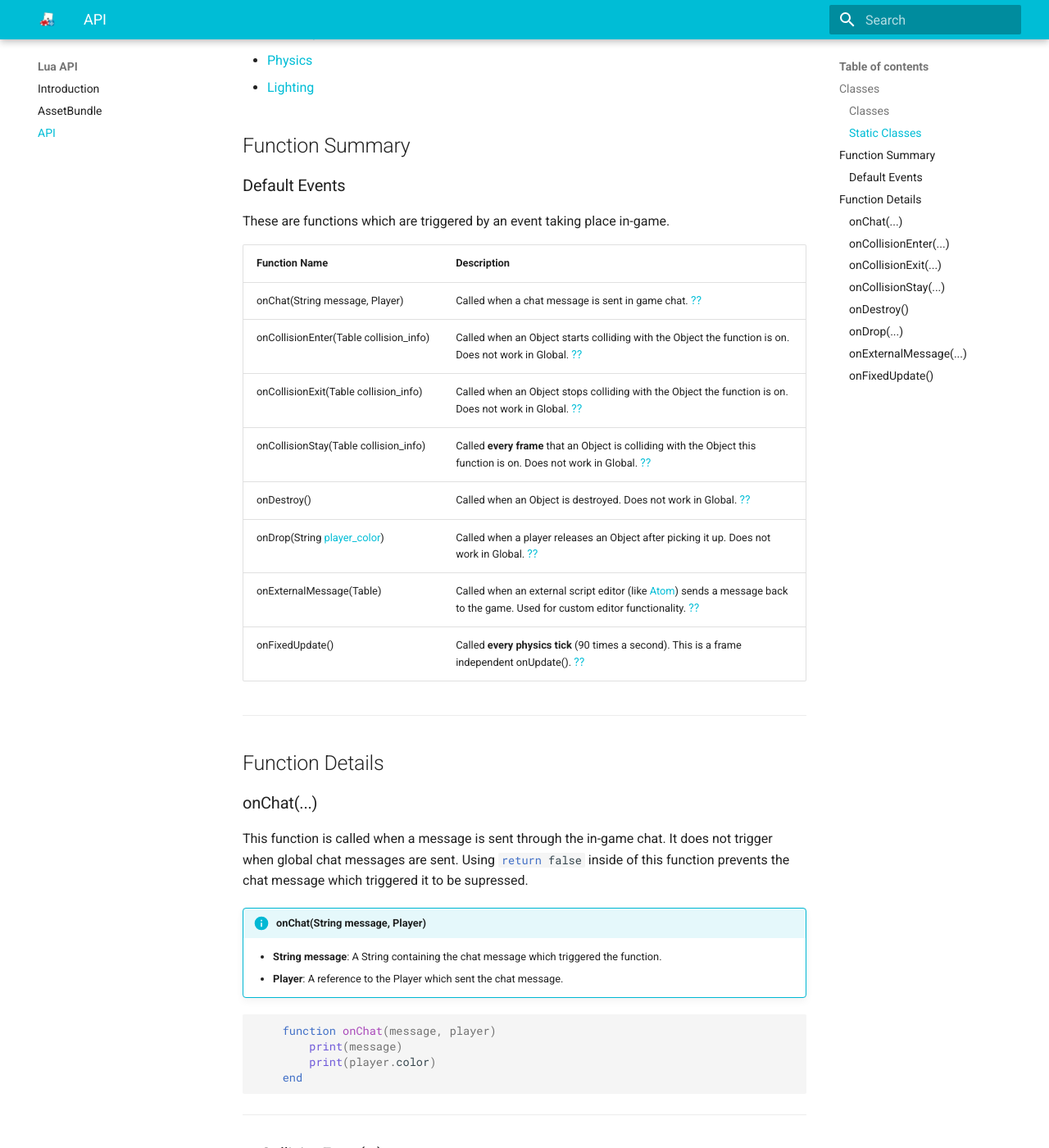
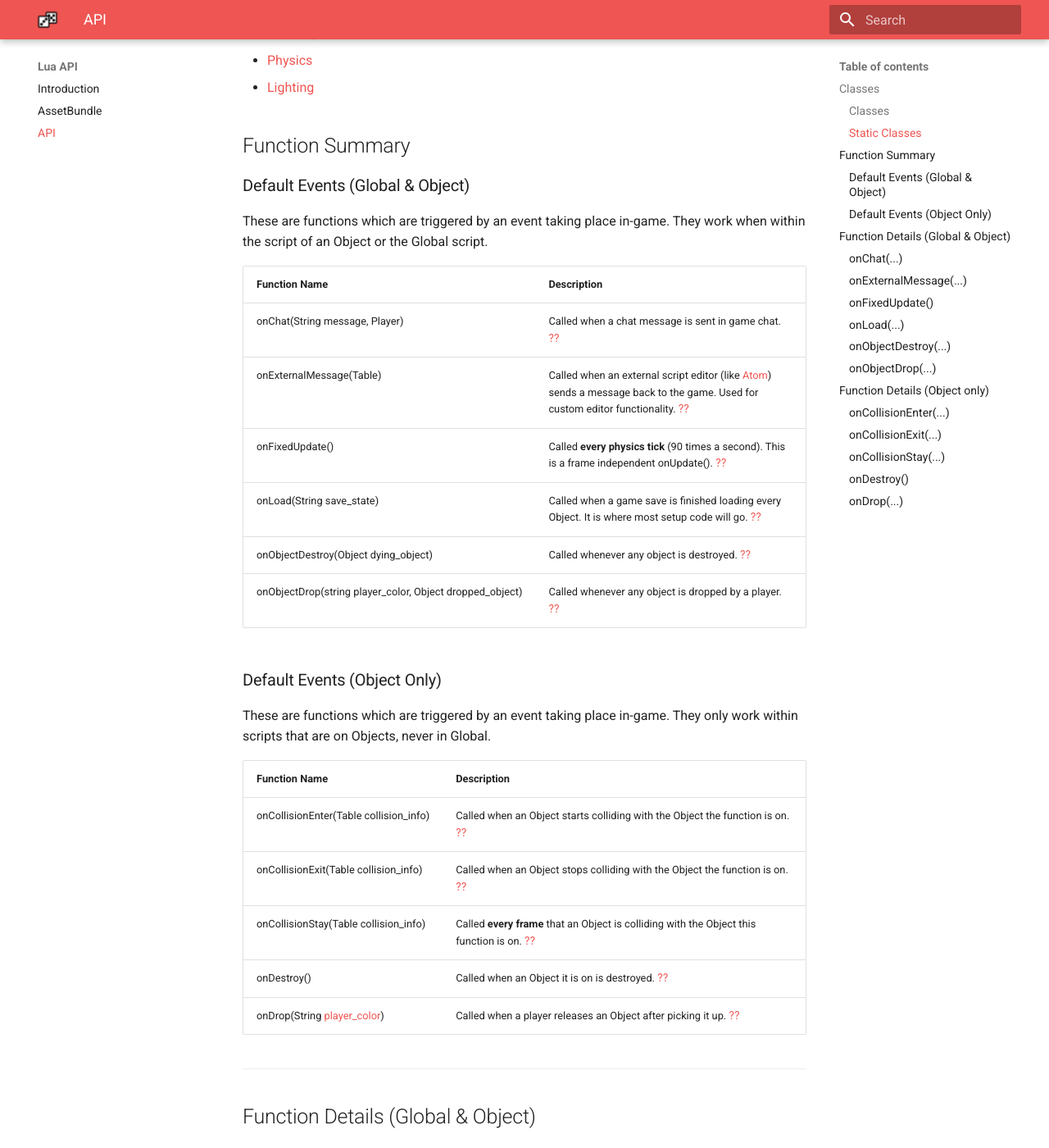
Before and after one commit to MisterStump/TTS-Scripting-Doc, an MkDocs documentation site: the page built from docs/api.md, in a window 1280 px wide and 1400 px high, scrolled down 870 px. Shown: the whole window at 82% size. Built offline with MkDocs 1.6.1 and Material for MkDocs 9.7.7, drawn with Linux system fonts in a browser that asks for light colours; old or Windows-style settings are respelled for this version of MkDocs; some of the changed text lies outside the part shown.

Commit message:
Initial Commit

````diff
--- a/docs/api.md
+++ b/docs/api.md
@@ -25,19 +25,34 @@ Tabletop Simulator contains classes. Classes, generally speaking, are collection
 
 
 
-###Default Events
-These are functions which are triggered by an event taking place in-game.
+###Default Events (Global & Object)
+These are functions which are triggered by an event taking place in-game. They work when within the script of an Object or the Global script.
 
 Function Name | Description
 -- | --
 onChat(String message, Player) | Called when a chat message is sent in game chat. [&#8263;](#onchat)
-onCollisionEnter(Table collision_info) | Called when an Object starts colliding with the Object the function is on. Does not work in Global. [&#8263;](#oncollisionenter)
-onCollisionExit(Table collision_info) | Called when an Object stops colliding with the Object the function is on. Does not work in Global. [&#8263;](#oncollisionexit)
-onCollisionStay(Table collision_info) | Called **every frame** that an Object is colliding with the Object this function is on. Does not work in Global. [&#8263;](#oncollisionstay)
-onDestroy() | Called when an Object is destroyed. Does not work in Global. [&#8263;](#ondestroy)
-onDrop(String [player_color](player)) | Called when a player releases an Object after picking it up.  Does not work in Global. [&#8263;](#ondrop)
 onExternalMessage(Table) | Called when an external script editor (like [Atom](atom)) sends a message back to the game. Used for custom editor functionality. [&#8263;](#onexternalmessage)
 onFixedUpdate() | Called **every physics tick** (90 times a second). This is a frame independent onUpdate(). [&#8263;](#onfixedupdate)
+onLoad(String save_state) | Called when a game save is finished loading every Object. It is where most setup code will go. [&#8263;](#onload)
+onObjectDestroy(Object dying_object) | Called whenever any object is destroyed. [&#8263;](#onobjectdestroy)
+onObjectDrop(string player_color, Object dropped_object) | Called whenever any object is dropped by a player. [&#8263;](#onobjectdrop)
+
+
+
+
+
+
+###Default Events (Object Only)
+These are functions which are triggered by an event taking place in-game. They only work within scripts that are on Objects, never in Global.
+
+Function Name | Description
+-- | --
+onCollisionEnter(Table collision_info) | Called when an Object starts colliding with the Object the function is on. [&#8263;](#oncollisionenter)
+onCollisionExit(Table collision_info) | Called when an Object stops colliding with the Object the function is on. [&#8263;](#oncollisionexit)
+onCollisionStay(Table collision_info) | Called **every frame** that an Object is colliding with the Object this function is on. [&#8263;](#oncollisionstay)
+onDestroy() | Called when an Object it is on is destroyed. [&#8263;](#ondestroy)
+onDrop(String [player_color](player)) | Called when a player releases an Object after picking it up. [&#8263;](#ondrop)
+
 
 
 
@@ -45,140 +60,20 @@ onFixedUpdate() | Called **every physics tick** (90 times a second). This is a f
 
 ---
 
-##Function Details
+##Function Details (Global & Object)
 
 ###onChat(...)
 
 This function is called when a message is sent through the in-game chat. It does not trigger when global chat messages are sent. Using `#!lua return false` inside of this function prevents the chat message which triggered it to be supressed.
 
-!!!info "onChat(String message, Player)"
-    * **String message**: A String containing the chat message which triggered the function.
-    * **Player**: A reference to the Player which sent the chat message.
+!!!info onChat(String message, Player)
+	* **String message**: A String containing the chat message which triggered the function.
+	* **Player**: A reference to the Player which sent the chat message.
 
 ``` Lua
     function onChat(message, player)
         print(message)
         print(player.color)
-    end
-```
-
----
-
-
-###onCollisionEnter(...)
-
-This function is called when an Object starts colliding with the Object the function is on. Does not work in Global.
-
-!!!info "onCollisionEnter(Table collision_info)"
-	* **table collision_info**: A Table containing data on colliding object.
-		* **collision_info.*collision_object*** = [Object](object) collision_object
-		* **collision_info.*contact_points*** = Table contact_points {>>This is an array (table) of tables. Each contact point is a vector.<<}
-		* **collision_info.*relative_velocity*** = [Vector](vector)
-
-``` Lua
-    --Example Usage
-    function onCollisionEnter(info)
-        print(info.collision_object)
-    end
-```
-``` Lua
-    --Example returned table
-    {
-        collision_object = objectReference
-        contact_points = {
-            {x=5, y=0, z=-2, 5, 0, -2},
-        }
-        relative_velocity = {x=0, y=20, z=0, 0, 20, 0}
-    }
-```
-
----
-
-
-###onCollisionExit(...)
-
-This function is called when an Object stops colliding with the Object the function is on. Does not work in Global.
-
-!!!info "onCollisionExit(Table collision_info)"
-	* **table collision_info**: A Table containing data on colliding object.
-		* **collision_info.*collision_object*** = [Object](object) collision_object
-		* **collision_info.*contact_points*** = Table contact_points {>>This is an array (table) of tables. Each contact point is a vector.<<}
-		* **collision_info.*relative_velocity*** = [Vector](vector)
-
-``` Lua
-    --Example Usage
-    function onCollisionExit(info)
-        print(info.collision_object)
-    end
-```
-``` Lua
-    --Example returned table
-    {
-        collision_object = objectReference
-        contact_points = {
-            {x=5, y=0, z=-2, 5, 0, -2},
-        }
-        relative_velocity = {x=0, y=20, z=0, 0, 20, 0}
-    }
-```
-
----
-
-
-###onCollisionStay(...)
-
-This function is called **every frame** that an Object is colliding with the Object this function is on. Does not work in Global.
-
-!!!warning
-	This is a very expensive function and can easily slow/crash your game if missused. Use with caution.
-
-!!!info "onCollisionStay(Table collision_info)"
-	* **table collision_info**: A Table containing data on colliding object.
-		* **collision_info.*collision_object*** = [Object](object) collision_object
-		* **collision_info.*contact_points*** = Table contact_points {>>This is an array (table) of tables. Each contact point is a vector.<<}
-		* **collision_info.*relative_velocity*** = [Vector](vector)
-
-``` Lua
-    --Example Usage
-    function onCollisionStay(info)
-        print(info.collision_object)
-    end
-```
-``` Lua
-    --Example returned table
-    {
-        collision_object = objectReference
-        contact_points = {
-            {x=5, y=0, z=-2, 5, 0, -2},
-        }
-        relative_velocity = {x=0, y=20, z=0, 0, 20, 0}
-    }
-```
-
----
-
-###onDestroy()
-
-This function is called when an [Object](object) is destroyed. When `onDestroy()` is called, the Object has one frame left to live but its recommended to avoid using it as a reference here. This event fires immediately after [onObjectDestroy()](#onobjectdestroy) but their lifetime is the same final frame. Does not work in Global.
-
-``` Lua
-    function onDestroy()
-        print("This object was destroyed!")
-    end
-```
-
----
-
-###onDrop(...)
-
-This function is called when this [Object](object) is dropped. Does not work in Global.
-
-!!!info "onDrop(String player_color)"
-	* **String player_color**: A String of a [Player](player)'s color.
-
-``` Lua
-    function onDrop(color)
-        print(color)
     end
 ```
 
@@ -213,3 +108,219 @@ Called **every physics tick** (90 times a second). This is a frame independent o
 		self.addTorque({0,100,0}, 1)
 	end
 ```
+
+
+###onLoad(...)
+
+This function is called when a game save is finished loading every Object. This is where most setup code will go. The fast-forward and rewind feature will also cause this function to activate. If this function is in an Object's script and that Object is spawned, like by removing it from a container, it too will trigger onLoad().
+
+!!!info "onLoad(String save_state)"
+	* **String save_state**: The encoded string containing any save_state (saved) data.
+		* {>>If there is no data saved, this returns an empty String.<<}
+
+``` Lua
+    function onLoad()
+        print("Loading complete")
+    end
+```
+
+???example "Example of onLoad and onSave being used to save/load data"
+    ``` Lua
+        --Runs whenever game is saved/autosaved
+		function onSave()
+			local data_to_save = {someData=50}
+			saved_data = JSON.encode(data_to_save)
+			--saved_data = "" --Remove -- at start & save to clear save data
+			return saved_data
+		end
+
+		--Runs when game is loaded
+		function onLoad(saved_data)
+			--Loads the tracking for if the game has started yet
+			if saved_data ~= "" then
+				local loaded_data = JSON.decode(saved_data)
+				someData = loaded_data.someData
+			else
+				someData = 50
+			end
+		end
+    ```
+
+---
+
+
+###onObjectDestroy(...)
+
+Called whenever any object is destroyed. The dying Object has 1 frame left to live. This event fires immediately before the dying Object’s `onDestroy()` but their lifetime is the same final frame.
+
+!!!info "onObjectDestroy(Object dying_object)"
+	* **Object dying_object**: The object that was destroyed.
+
+``` Lua
+	function onObjectDestroy(destroyedObj)
+		print(destroyedObj.getName())
+	end
+```
+
+---
+
+
+###onObjectDrop(...)
+
+Called whenever any object is dropped by a player.
+
+!!!info "onObjectDrop(String player_color, Object dropped_object)"
+	* **String player_color**: A String of the color of the player who dropped the object.
+	* **Object dropped_object**: The Object in game which was dropped.
+
+``` Lua
+	function onObjectDrop(colorName, obj)
+		print(colorName .. " dropped " .. obj.getName())
+	end
+```
+
+
+
+
+
+
+
+
+
+
+
+
+
+
+
+
+
+
+
+
+
+
+##Function Details (Object only)
+
+###onCollisionEnter(...)
+
+This function is called when an Object starts colliding with the Object the function is on. Does not work in Global.
+
+!!!info "onCollisionEnter(Table collision_info)"
+	* **table collision_info**: A Table containing data on colliding object.
+		* **collision_info.*collision_object*** = [Object](object) collision_object
+		* **collision_info.*contact_points*** = Table contact_points
+			* {>>This is an array (table) of tables. Each contact point is a vector.<<}
+		* **collision_info.*relative_velocity*** = [Vector](vector)
+
+``` Lua
+    --Example Usage
+    function onCollisionEnter(info)
+        print(info.collision_object)
+    end
+```
+``` Lua
+    --Example returned table
+    {
+        collision_object = objectReference
+        contact_points = {
+            {x=5, y=0, z=-2, 5, 0, -2},
+        }
+        relative_velocity = {x=0, y=20, z=0, 0, 20, 0}
+    }
+```
+
+---
+
+
+###onCollisionExit(...)
+
+This function is called when an Object stops colliding with the Object the function is on. Does not work in Global.
+
+!!!info "onCollisionExit(Table collision_info)"
+	* **table collision_info**: A Table containing data on colliding object.
+		* **collision_info.*collision_object*** = [Object](object) collision_object
+		* **collision_info.*contact_points*** = Table contact_points
+			* {>>This is an array (table) of tables. Each contact point is a vector.<<}
+		* **collision_info.*relative_velocity*** = [Vector](vector)
+
+``` Lua
+    --Example Usage
+    function onCollisionExit(info)
+        print(info.collision_object)
+    end
+```
+``` Lua
+    --Example returned table
+    {
+        collision_object = objectReference
+        contact_points = {
+            {x=5, y=0, z=-2, 5, 0, -2},
+        }
+        relative_velocity = {x=0, y=20, z=0, 0, 20, 0}
+    }
+```
+
+---
+
+
+###onCollisionStay(...)
+
+This function is called **every frame** that an Object is colliding with the Object this function is on. Does not work in Global.
+
+!!!warning
+	This is a very expensive function and can easily slow/crash your game if missused. Use with caution.
+
+!!!info "onCollisionStay(Table collision_info)"
+	* **table collision_info**: A Table containing data on colliding object.
+		* **collision_info.*collision_object*** = [Object](object) collision_object
+		* **collision_info.*contact_points*** = Table contact_points
+			* {>>This is an array (table) of tables. Each contact point is a vector.<<}
+		* **collision_info.*relative_velocity*** = [Vector](vector)
+
+``` Lua
+    --Example Usage
+    function onCollisionStay(info)
+        print(info.collision_object)
+    end
+```
+``` Lua
+    --Example returned table
+    {
+        collision_object = objectReference
+        contact_points = {
+            {x=5, y=0, z=-2, 5, 0, -2},
+        }
+        relative_velocity = {x=0, y=20, z=0, 0, 20, 0}
+    }
+```
+
+---
+
+
+###onDestroy()
+
+This function is called when an [Object](object) it is on is destroyed. When `onDestroy()` is called, the Object has one frame left to live but its recommended to avoid using it as a reference here. This event fires immediately after [onObjectDestroy()](#onobjectdestroy) but their lifetime is the same final frame. Does not work in Global.
+
+``` Lua
+    function onDestroy()
+        print("This object was destroyed!")
+    end
+```
+
+---
+
+###onDrop(...)
+
+This function is called when this [Object](object) is dropped. Does not work in Global.
+
+!!!info "onDrop(String player_color)"
+	* **String player_color**: A String of a [Player](player)'s color.
+
+``` Lua
+    function onDrop(color)
+        print(color)
+    end
+```
+
+---
--- a/mkdocs.yml
+++ b/mkdocs.yml
@@ -2,12 +2,12 @@ site_name: Tabletop Simulator Scripting Documentation
 theme:
   name: 'material'
   palette:
-    primary: 'cyan'
-    accent: 'cyan'
+    primary: 'red'
+    accent: 'red'
   feature:
     tabs: true
-  logo: 'img/TSIcon.png'
-  favicon: 'img/TSIcon.png'
+  logo: 'img/Icon-Dice.png'
+  favicon: 'img/Icon-Dice.png'
 extra_css:
   - css/base.css
 markdown_extensions:
````
Also changed, not shown: docs/img/Icon-Dice.png (added).
